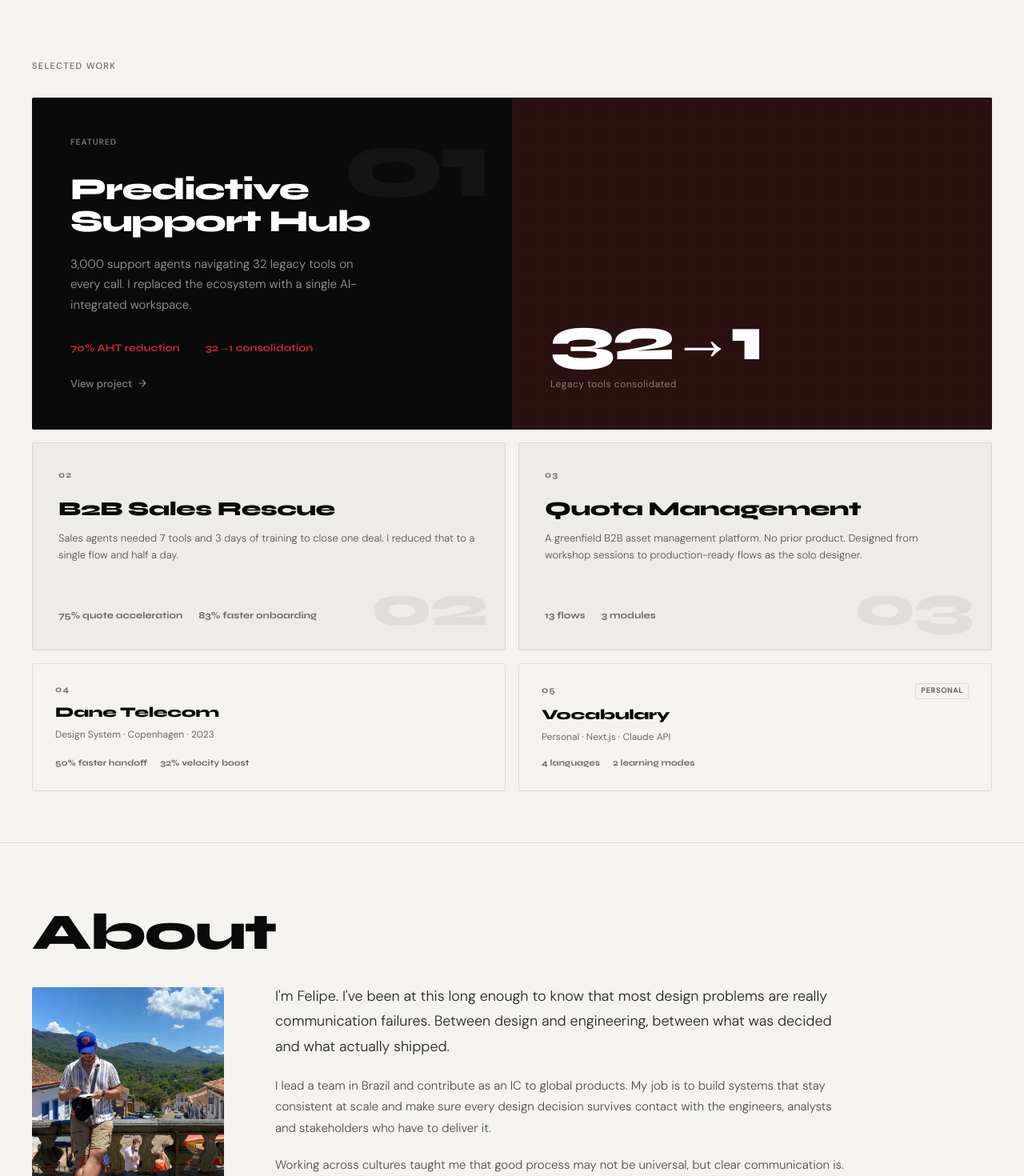
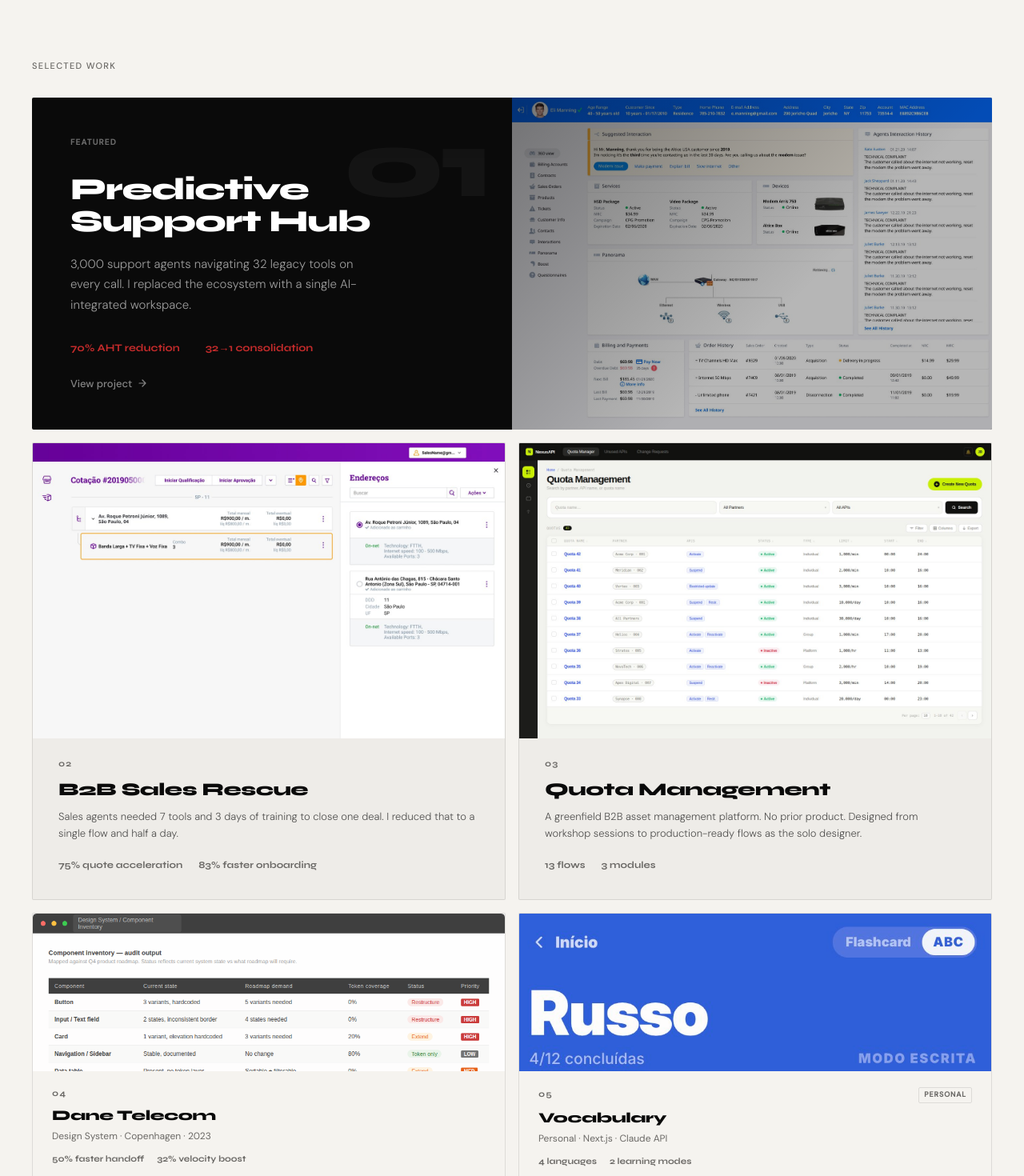
Before and after one commit to cruz-felipe/ux-portfolio, a Next.js app: page / in a window 1280 px wide. Shown: the part 820-2290 px from the top of the page at 80% size. Built offline with nearby package versions, Linux system fonts and the light colour scheme.

Commit message:
Add files via upload

```diff
--- a/components/SignalStrip.tsx
+++ b/components/SignalStrip.tsx
@@ -114,7 +114,7 @@ export default function SignalStrip() {
               opacity: stat.size === "lead" ? 0.75 : 1,
               lineHeight: 1.45,
               margin: 0,
-              maxWidth: "160px",
+              maxWidth: "260px",
               letterSpacing: "0.01em",
             }}>
               {stat.label}
--- a/components/Work.tsx
+++ b/components/Work.tsx
@@ -12,6 +12,9 @@ const PROJECTS = [
     metrics: ["70% AHT reduction", "32→1 consolidation"],
     featured: true,
     tag: "AI System Design · Telecom · 2022",
+    // Right panel: workspace image — full bleed, cropped to show agent interface density
+    image: "/hub/workspace.png",
+    imagePrimary: "/hub/workspace.png",
   },
   {
     id: "b2b-sales-rescue",
@@ -22,6 +25,8 @@ const PROJECTS = [
     metrics: ["75% quote acceleration", "83% faster onboarding"],
     tag: "Enterprise UX · Research · 2023",
     weight: "primary",
+    // Step 2: quotation view — products, pricing, approval
+    image: "/b2b/step2.png",
   },
   {
     id: "quota-management",
@@ -32,6 +37,8 @@ const PROJECTS = [
     metrics: ["13 flows", "3 modules"],
     tag: "Greenfield Product · BSS · 2024",
     weight: "primary",
+    // List view — rows populated, status badges visible
+    image: "/quota/list.png",
   },
   {
     id: "dane-telecom",
@@ -42,6 +49,8 @@ const PROJECTS = [
     metrics: ["50% faster handoff", "32% velocity boost"],
     tag: "Design System · Copenhagen · 2023",
     weight: "secondary",
+    // Component audit — structured document, color-coded status
+    image: "/dane/inventory.png",
   },
   {
     id: "vocabulary",
@@ -53,6 +62,8 @@ const PROJECTS = [
     personal: true,
     tag: "Personal · Next.js · Claude API",
     weight: "secondary",
+    // Russian category — blue full-bleed header, strongest visual in the set
+    image: "/vocabulary/russian-category.png",
   },
 ];
 
@@ -71,7 +82,7 @@ function FeaturedCard({ project }: { project: typeof PROJECTS[0] }) {
 
   return (
     <div ref={ref} style={{ opacity: visible ? 1 : 0, transform: visible ? "translateY(0)" : "translateY(32px)", transition: "opacity 0.7s ease, transform 0.7s cubic-bezier(0.16,1,0.3,1)" }}>
-      <Link href={project.href} style={{ display: "grid", gridTemplateColumns: "1fr 1fr", textDecoration: "none", color: "var(--ink)", background: hovered ? "#0A0A0A" : "var(--ink)", borderRadius: "2px", overflow: "hidden", minHeight: "340px", transition: "background 0.35s ease" }}
+      <Link href={project.href} style={{ display: "grid", gridTemplateColumns: "1fr 1fr", textDecoration: "none", color: "var(--ink)", background: "var(--ink)", borderRadius: "2px", overflow: "hidden", minHeight: "340px" }}
         onMouseEnter={() => setHovered(true)}
         onMouseLeave={() => setHovered(false)}
       >
@@ -108,27 +119,31 @@ function FeaturedCard({ project }: { project: typeof PROJECTS[0] }) {
           </div>
         </div>
 
-        {/* Right — accent panel */}
-        <div style={{ background: "color-mix(in srgb, var(--red) 18%, #0A0A0A)", display: "flex", alignItems: "flex-end", padding: "3rem", position: "relative", overflow: "hidden" }}>
-          <svg width="100%" height="100%" style={{ position: "absolute", inset: 0, opacity: 0.06 }} xmlns="http://www.w3.org/2000/svg">
-            <defs>
-              <pattern id="grid" width="32" height="32" patternUnits="userSpaceOnUse">
-                <path d="M 32 0 L 0 0 0 32" fill="none" stroke="white" strokeWidth="0.5"/>
-              </pattern>
-            </defs>
-            <rect width="100%" height="100%" fill="url(#grid)" />
-          </svg>
-          <div style={{ position: "relative" }}>
-            <div style={{ fontFamily: "var(--font-display)", fontSize: "clamp(3rem, 6vw, 5rem)", fontWeight: 800, letterSpacing: "-0.04em", lineHeight: 1, color: "white" }}>32→1</div>
-            <div style={{ fontFamily: "var(--font-body)", fontSize: "12px", color: "rgba(255,255,255,0.45)", marginTop: "0.5rem", letterSpacing: "0.04em" }}>Legacy tools consolidated</div>
-          </div>
+        {/* Right — product image, full bleed */}
+        <div style={{ position: "relative", overflow: "hidden", minHeight: "340px" }}>
+          <img
+            src={project.image}
+            alt={project.title}
+            style={{
+              position: "absolute",
+              inset: 0,
+              width: "100%",
+              height: "100%",
+              objectFit: "cover",
+              objectPosition: "top left",
+              opacity: hovered ? 0.85 : 0.7,
+              transition: "opacity 0.35s ease, transform 0.5s ease",
+              transform: hovered ? "scale(1.02)" : "scale(1)",
+            }}
+          />
+          {/* Subtle dark vignette on edges so it feels contained */}
+          <div style={{ position: "absolute", inset: 0, background: "linear-gradient(135deg, rgba(0,0,0,0.35) 0%, transparent 60%)", pointerEvents: "none" }} />
         </div>
       </Link>
     </div>
   );
 }
 
-// Primary cards: large, 2-col grid, full blurb visible
 function PrimaryCard({ project, index }: { project: typeof PROJECTS[0]; index: number }) {
   const ref = useRef<HTMLDivElement>(null);
   const [visible, setVisible] = useState(false);
@@ -144,16 +159,38 @@ function PrimaryCard({ project, index }: { project: typeof PROJECTS[0]; index: n
 
   return (
     <div ref={ref} style={{ opacity: visible ? 1 : 0, transform: visible ? "translateY(0)" : "translateY(32px)", transition: `opacity 0.7s ease ${index * 60}ms, transform 0.7s cubic-bezier(0.16,1,0.3,1) ${index * 60}ms` }}>
-      <Link href={project.href} style={{ display: "flex", flexDirection: "column", minHeight: "260px", border: `1px solid ${hovered ? "rgba(10,10,10,0.35)" : "rgba(10,10,10,0.1)"}`, borderRadius: "2px", overflow: "hidden", textDecoration: "none", color: "var(--ink)", background: hovered ? "#0A0A0A" : "color-mix(in srgb, var(--ink) 3%, var(--paper))", transition: "background 0.3s ease, border-color 0.2s ease" }}
+      <Link href={project.href} style={{ display: "flex", flexDirection: "column", border: `1px solid ${hovered ? "rgba(10,10,10,0.35)" : "rgba(10,10,10,0.1)"}`, borderRadius: "2px", overflow: "hidden", textDecoration: "none", color: "var(--ink)", background: hovered ? "#0A0A0A" : "color-mix(in srgb, var(--ink) 3%, var(--paper))", transition: "background 0.3s ease, border-color 0.2s ease" }}
         onMouseEnter={() => setHovered(true)}
         onMouseLeave={() => setHovered(false)}
       >
-        <div style={{ padding: "2rem", flex: 1, display: "flex", flexDirection: "column", position: "relative" }}>
-          <div style={{ display: "flex", alignItems: "center", justifyContent: "space-between", marginBottom: "1.25rem" }}>
+        {/* Image — 16:10 crop, top-aligned to show UI above the fold */}
+        {project.image && (
+          <div style={{ aspectRatio: "16/10", overflow: "hidden", position: "relative" }}>
+            <img
+              src={project.image}
+              alt={project.title}
+              style={{
+                width: "100%",
+                height: "100%",
+                objectFit: "cover",
+                objectPosition: "top left",
+                display: "block",
+                opacity: hovered ? 0.6 : 1,
+                transform: hovered ? "scale(1.02)" : "scale(1)",
+                transition: "opacity 0.3s ease, transform 0.5s ease",
+                filter: hovered ? "brightness(0.4)" : "none",
+              }}
+            />
+          </div>
+        )}
+
+        {/* Content */}
+        <div style={{ padding: "1.5rem 2rem 2rem", flex: 1, display: "flex", flexDirection: "column" }}>
+          <div style={{ display: "flex", alignItems: "center", justifyContent: "space-between", marginBottom: "0.75rem" }}>
             <span style={{ fontFamily: "var(--font-display)", fontSize: "11px", fontWeight: 700, letterSpacing: "0.1em", color: hovered ? "rgba(255,255,255,0.3)" : "var(--muted)", transition: "color 0.3s" }}>{project.index}</span>
           </div>
 
-          <h2 style={{ fontFamily: "var(--font-display)", fontSize: "clamp(1.25rem, 2vw, 1.55rem)", fontWeight: 800, letterSpacing: "-0.02em", lineHeight: 1.1, marginBottom: "0.75rem", color: hovered ? "white" : "var(--ink)", transition: "color 0.3s" }}>
+          <h2 style={{ fontFamily: "var(--font-display)", fontSize: "clamp(1.15rem, 1.8vw, 1.4rem)", fontWeight: 800, letterSpacing: "-0.02em", lineHeight: 1.1, marginBottom: "0.6rem", color: hovered ? "white" : "var(--ink)", transition: "color 0.3s" }}>
             {project.title}
           </h2>
 
@@ -161,9 +198,7 @@ function PrimaryCard({ project, index }: { project: typeof PROJECTS[0]; index: n
             {project.blurb}
           </p>
 
-          <div style={{ position: "absolute", bottom: "1rem", right: "1.5rem", fontFamily: "var(--font-display)", fontSize: "72px", fontWeight: 800, lineHeight: 1, color: hovered ? "white" : "var(--ink)", opacity: hovered ? 0.07 : 0.055, letterSpacing: "-0.04em", pointerEvents: "none", userSelect: "none", transition: "color 0.3s, opacity 0.3s" }}>{project.index}</div>
-
-          <div style={{ display: "flex", gap: "1.25rem", paddingTop: "1rem",  }}>
+          <div style={{ display: "flex", gap: "1.25rem" }}>
             {project.metrics.map(m => (
               <span key={m} style={{ fontFamily: "var(--font-display)", fontSize: "12px", fontWeight: 700, color: hovered ? "var(--red)" : "var(--muted)", transition: "color 0.3s" }}>{m}</span>
             ))}
@@ -175,7 +210,6 @@ function PrimaryCard({ project, index }: { project: typeof PROJECTS[0]; index: n
   );
 }
 
-// Secondary cards: compact, 2-col grid, title + metrics only — clearly subordinate
 function SecondaryCard({ project, index }: { project: typeof PROJECTS[0]; index: number }) {
   const ref = useRef<HTMLDivElement>(null);
   const [visible, setVisible] = useState(false);
@@ -191,24 +225,45 @@ function SecondaryCard({ project, index }: { project: typeof PROJECTS[0]; index:
 
   return (
     <div ref={ref} style={{ opacity: visible ? 1 : 0, transform: visible ? "translateY(0)" : "translateY(32px)", transition: `opacity 0.7s ease ${index * 60}ms, transform 0.7s cubic-bezier(0.16,1,0.3,1) ${index * 60}ms` }}>
-      <Link href={project.href} style={{ display: "flex", flexDirection: "column", minHeight: "160px", border: `1px solid ${hovered ? "rgba(10,10,10,0.2)" : "var(--border)"}`, borderRadius: "2px", overflow: "hidden", textDecoration: "none", color: "var(--ink)", background: hovered ? "#0A0A0A" : "var(--paper)", transition: "background 0.3s ease, border-color 0.2s ease" }}
+      <Link href={project.href} style={{ display: "flex", flexDirection: "column", border: `1px solid ${hovered ? "rgba(10,10,10,0.2)" : "var(--border)"}`, borderRadius: "2px", overflow: "hidden", textDecoration: "none", color: "var(--ink)", background: hovered ? "#0A0A0A" : "var(--paper)", transition: "background 0.3s ease, border-color 0.2s ease" }}
         onMouseEnter={() => setHovered(true)}
         onMouseLeave={() => setHovered(false)}
       >
-        <div style={{ padding: "1.5rem 1.75rem", flex: 1, display: "flex", flexDirection: "column", justifyContent: "space-between" }}>
+        {/* Image strip — narrower than primary, 3:1 ratio */}
+        {project.image && (
+          <div style={{ aspectRatio: "3/1", overflow: "hidden", position: "relative" }}>
+            <img
+              src={project.image}
+              alt={project.title}
+              style={{
+                width: "100%",
+                height: "100%",
+                objectFit: "cover",
+                objectPosition: project.id === "vocabulary" ? "top center" : "top left",
+                display: "block",
+                opacity: hovered ? 0.5 : 0.9,
+                transform: hovered ? "scale(1.02)" : "scale(1)",
+                transition: "opacity 0.3s ease, transform 0.5s ease",
+                filter: hovered ? "brightness(0.35)" : "none",
+              }}
+            />
+          </div>
+        )}
+
+        <div style={{ padding: "1.25rem 1.5rem 1.5rem", flex: 1, display: "flex", flexDirection: "column", justifyContent: "space-between" }}>
           <div>
-            <div style={{ display: "flex", alignItems: "baseline", justifyContent: "space-between", marginBottom: "0.6rem" }}>
+            <div style={{ display: "flex", alignItems: "baseline", justifyContent: "space-between", marginBottom: "0.5rem" }}>
               <span style={{ fontFamily: "var(--font-display)", fontSize: "11px", fontWeight: 700, letterSpacing: "0.1em", color: hovered ? "rgba(255,255,255,0.3)" : "var(--muted)", transition: "color 0.3s" }}>{project.index}</span>
               {project.personal && (
                 <span style={{ fontFamily: "var(--font-body)", fontSize: "9px", fontWeight: 600, letterSpacing: "0.1em", textTransform: "uppercase", color: hovered ? "rgba(255,255,255,0.3)" : "var(--muted)", border: `1px solid ${hovered ? "rgba(255,255,255,0.12)" : "var(--border)"}`, borderRadius: "2px", padding: "2px 6px", transition: "all 0.3s" }}>Personal</span>
               )}
             </div>
 
-            <h2 style={{ fontFamily: "var(--font-display)", fontSize: "clamp(1rem, 1.4vw, 1.15rem)", fontWeight: 800, letterSpacing: "-0.02em", lineHeight: 1.15, marginBottom: "0.5rem", color: hovered ? "white" : "var(--ink)", transition: "color 0.3s" }}>
+            <h2 style={{ fontFamily: "var(--font-display)", fontSize: "clamp(1rem, 1.4vw, 1.15rem)", fontWeight: 800, letterSpacing: "-0.02em", lineHeight: 1.15, marginBottom: "0.4rem", color: hovered ? "white" : "var(--ink)", transition: "color 0.3s" }}>
               {project.title}
             </h2>
 
-            <p style={{ fontFamily: "var(--font-body)", fontSize: "12px", color: hovered ? "rgba(255,255,255,0.45)" : "var(--muted)", margin: "0 0 0.9rem", transition: "color 0.3s", lineHeight: 1.5 }}>
+            <p style={{ fontFamily: "var(--font-body)", fontSize: "12px", color: hovered ? "rgba(255,255,255,0.45)" : "var(--muted)", margin: "0 0 0.75rem", transition: "color 0.3s", lineHeight: 1.5 }}>
               {project.tag}
             </p>
           </div>
@@ -236,17 +291,14 @@ export default function Work() {
       </h2>
 
       <div style={{ display: "flex", flexDirection: "column", gap: "1rem" }}>
-        {/* Tier 1: Featured — full width dark card */}
         <FeaturedCard project={PROJECTS[0]} />
 
-        {/* Tier 2: Primary — 2 col, substantial cards */}
         <div className="work-grid-primary" style={{ display: "grid", gridTemplateColumns: "repeat(2, 1fr)", gap: "1rem" }}>
           {primary.map((project, i) => (
             <PrimaryCard key={project.id} project={project} index={i + 1} />
           ))}
         </div>
 
-        {/* Tier 3: Secondary — 2 col, compact cards */}
         <div className="work-grid-secondary" style={{ display: "grid", gridTemplateColumns: "repeat(2, 1fr)", gap: "1rem" }}>
           {secondary.map((project, i) => (
             <SecondaryCard key={project.id} project={project} index={i + 1} />
--- a/components/case-study/CaseLayout.tsx
+++ b/components/case-study/CaseLayout.tsx
@@ -206,7 +206,7 @@ export default function CaseLayout({ data }: { data: CaseStudyData }) {
                 <div className="metric-value" style={{ fontFamily: "var(--font-display)", fontSize: "clamp(1.8rem, 3vw, 2.8rem)", fontWeight: 800, letterSpacing: "-0.04em", lineHeight: 1, marginBottom: "0.5rem" }}>
                   <span style={{ color: "var(--red)" }}><AnimatedMetric value={m.value} /></span>
                 </div>
-                <p style={{ fontFamily: "var(--font-body)", fontSize: "12px", fontWeight: 500, color: "var(--muted)", lineHeight: 1.55, margin: 0, maxWidth: "160px" }}>{m.label}</p>
+                <p style={{ fontFamily: "var(--font-body)", fontSize: "12px", fontWeight: 500, color: "var(--muted)", lineHeight: 1.55, margin: 0, maxWidth: "260px" }}>{m.label}</p>
               </div>
             ))}
           </div>
@@ -259,7 +259,7 @@ export default function CaseLayout({ data }: { data: CaseStudyData }) {
               </div>
             )}
 
-            {data.artifacts[si] && (
+            {data.artifacts[si]?.component && (
               <section className="artifact-section" style={{ padding: "3rem 2.5rem", borderBottom: "0.5px solid var(--border)", background: "var(--paper)" }}>
                 <div style={{ marginBottom: "1.25rem", overflowX: "auto" }}>
                   {data.artifacts[si].component}
```
Also changed, not shown: app/work/b2b-sales-rescue/page.tsx (+5 -5 lines), app/work/dane-telecom/page.tsx (+5 -5 lines), app/work/predictive-support-hub/page.tsx (+9 -9 lines), app/work/quota-management/page.tsx (+10 -10 lines), app/work/vocabulary/page.tsx (+6 -6 lines), 1 other file (tests, documents, lock files or other folders).
